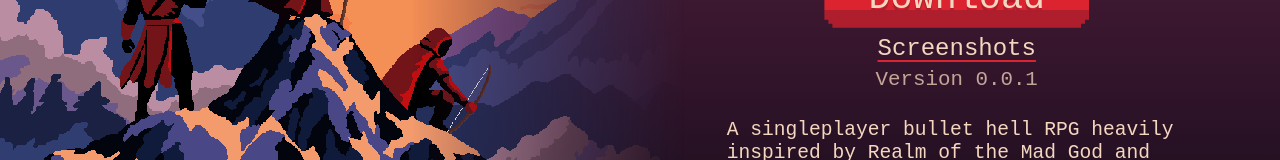
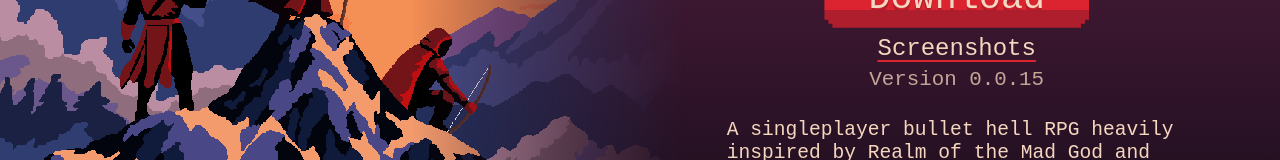
Before and after one commit to MatijaNovosel/play-hoc, a Vue app: page / in a window 1280 px wide. Shown: the part 399-559 px from the top of the page. Built offline with nearby package versions, Linux system fonts and the light colour scheme; a web font is replaced by a local one.

Commit message:
Heroes of Crimson v0.0.15

```diff
--- a/src/App.vue
+++ b/src/App.vue
@@ -37,7 +37,7 @@
 <script setup lang="ts">
 import ScreenshotGallery from "./components/ScreenshotGallery.vue";
 
-const GAME_VERSION = "0.0.1";
+const GAME_VERSION = "0.0.15";
 const DOWNLOAD_URL = "/heroes-of-crimson.zip";
 </script>
 
```
Also changed, not shown: 1 other file (tests, documents, lock files or other folders).
